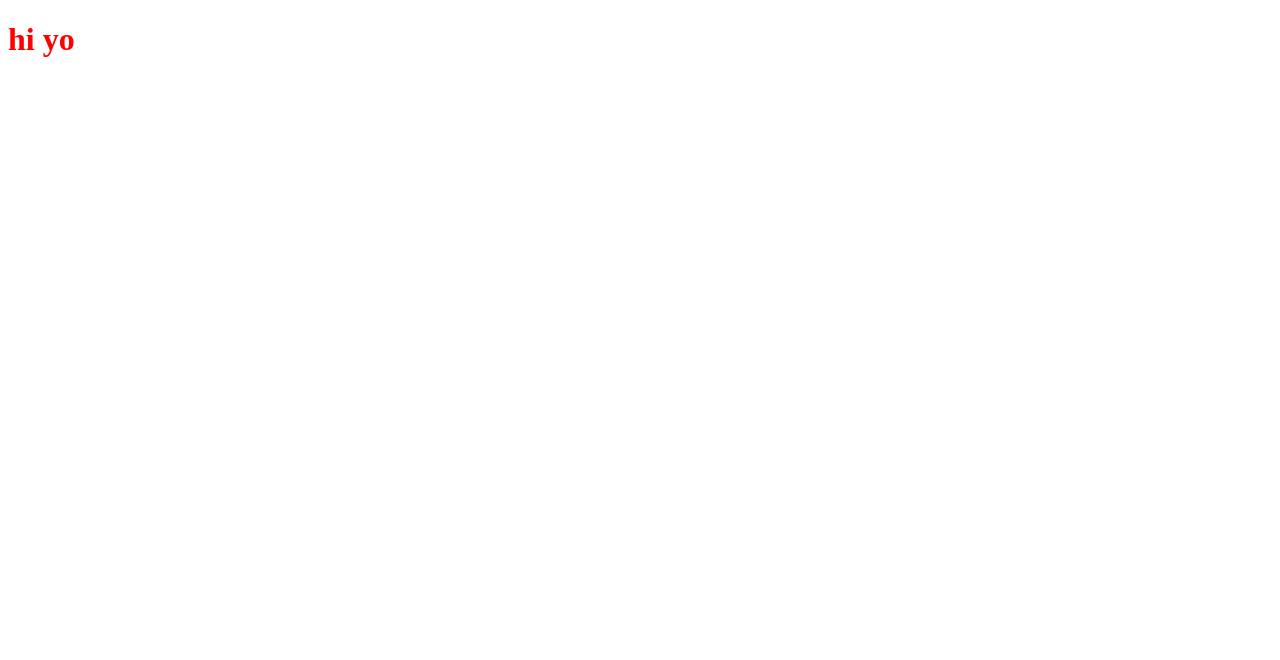
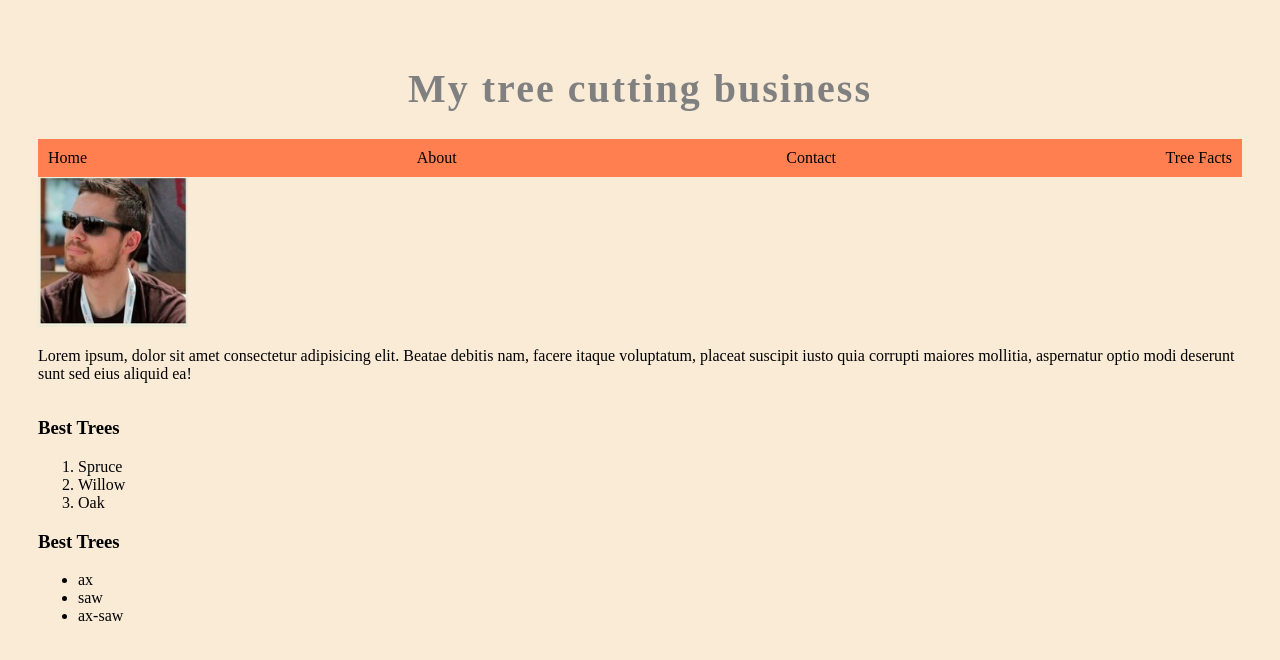
Before and after one commit to haruharu8/My_businessJerky, a plain HTML site: page index.html in a window 1280 px wide. Drawn offline with Linux system fonts and the light colour scheme.

Commit message:
made the rest of the website

```diff
--- a/index.css
+++ b/index.css
@@ -1,3 +1,36 @@
-h1{
-    color: red;
+*{
+    box-sizing: border-box;
 }
+
+#site-title{
+    font-size: 40px;
+    letter-spacing: 2px;
+    color: gray;
+    text-align:center;
+}
+
+body {
+    background-color: antiquewhite;
+    padding: 30px;
+    min-height: calc(100vh - 16px);
+    /* 16px due to margin of 8 on top and 8 on bottom */
+}
+
+#site-navbar{
+    text-align-last: justify;
+    background-color: coral;
+    padding: 10px;
+}
+
+nav .btn{
+    display: inline-block;
+}
+
+.profile-pic {
+    width: 150px;
+}
+
+section p {
+    display: inline-block;
+    width: calc(100%-170px);
+}
--- a/index.html
+++ b/index.html
@@ -7,6 +7,37 @@
     <link href="./index.css" rel="stylesheet" />
 </head>
 <body>
-    <h1>hi yo</h1>
+    <h1 id="site-title">My tree cutting business</h1>
+    <nav id="site-navbar">
+        <div class="btn">Home</div>
+        <div class="btn">About</div>
+        <div class="btn">Contact</div>
+        <div class="btn">Tree Facts</div>
+    </nav>
+    <section>
+        <img class="profile-pic" src="./images/profile_pic.jpg"/>
+        <p>Lorem ipsum, dolor sit amet consectetur adipisicing elit. Beatae debitis nam, facere itaque voluptatum, placeat suscipit iusto quia corrupti maiores mollitia, aspernatur optio modi deserunt sunt sed eius aliquid ea!</p>
+    </section>
+    <!-- container for list 1 -->
+    <!-- h3 -->
+    <!-- ol -->
+    <div>
+        <h3> Best Trees</h3>
+        <ol>
+            <li>Spruce</li>
+            <li>Willow</li>
+            <li>Oak</li>
+        </ol>
+    </div>
+    <div>
+        <h3> Best Trees</h3>
+        <ul>
+            <li>ax</li>
+            <li>saw</li>
+            <li>ax-saw</li>
+        </ul>
+    </div>
+    <!--  -->
+
 </body>
 </html>
```
Also changed, not shown: images/profile_pic.jpg (added).
